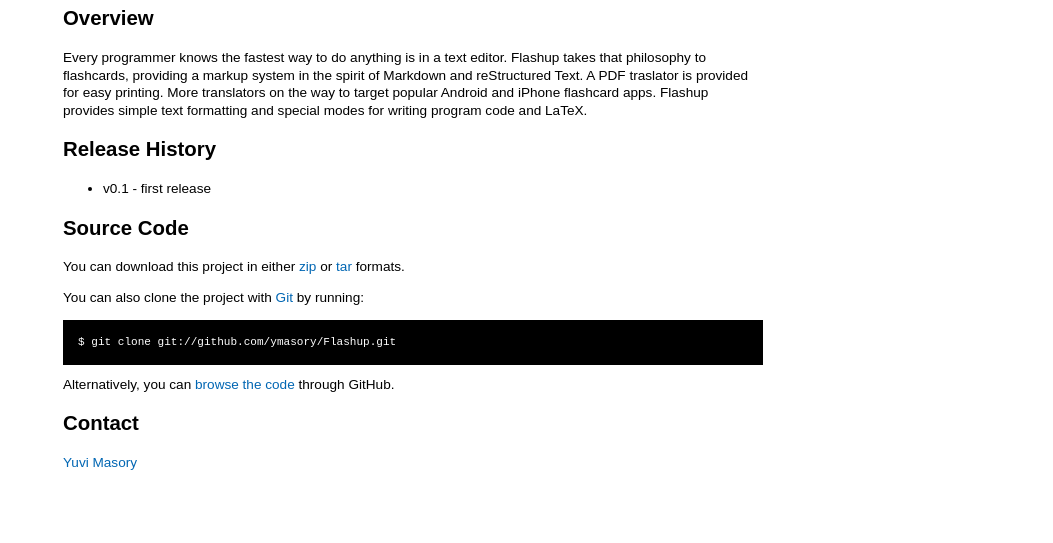
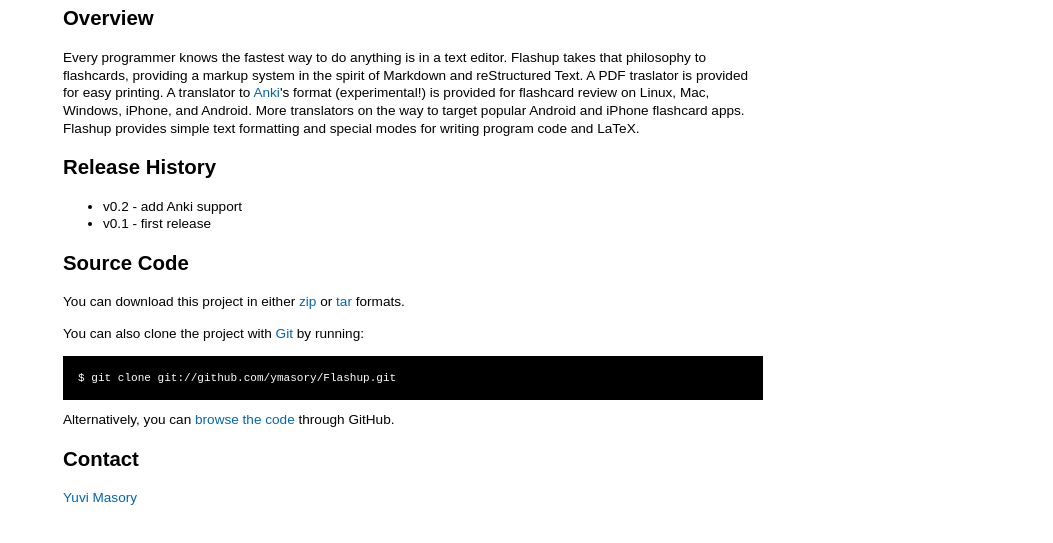
Before and after one commit to ymasory/Flashup, a plain HTML site: page index.html in a window 1280 px wide. Shown: the part 303-846 px from the top of the page, without its empty margins (227-1280 px from the left). Before the commit the page ends 816 px from the top, so only its background shows below. Drawn offline with Linux system fonts and the light colour scheme.

Commit message:
add anki notes

```diff
--- a/index.html
+++ b/index.html
@@ -41,10 +41,11 @@
 
 
     <h2>Overview</h2>
-    <p>Every programmer knows the fastest way to do anything is in a text editor. Flashup takes that philosophy to flashcards, providing a markup system in the spirit of Markdown and reStructured Text. A PDF traslator is provided for easy printing. More translators on the way to target popular Android and iPhone flashcard apps. Flashup provides simple text formatting and special modes for writing program code and LaTeX.</p>
+    <p>Every programmer knows the fastest way to do anything is in a text editor. Flashup takes that philosophy to flashcards, providing a markup system in the spirit of Markdown and reStructured Text. A PDF traslator is provided for easy printing. A translator to <a href="http://ankisrs.net/">Anki</a>'s format (experimental!) is provided for flashcard review on Linux, Mac, Windows, iPhone, and Android. More translators on the way to target popular Android and iPhone flashcard apps. Flashup provides simple text formatting and special modes for writing program code and LaTeX.</p>
 
     <h2>Release History</h2>
     <p><ul>
+        <li>v0.2 - add Anki support</li>
         <li>v0.1 - first release</li>
     </p></ul>
 
```
